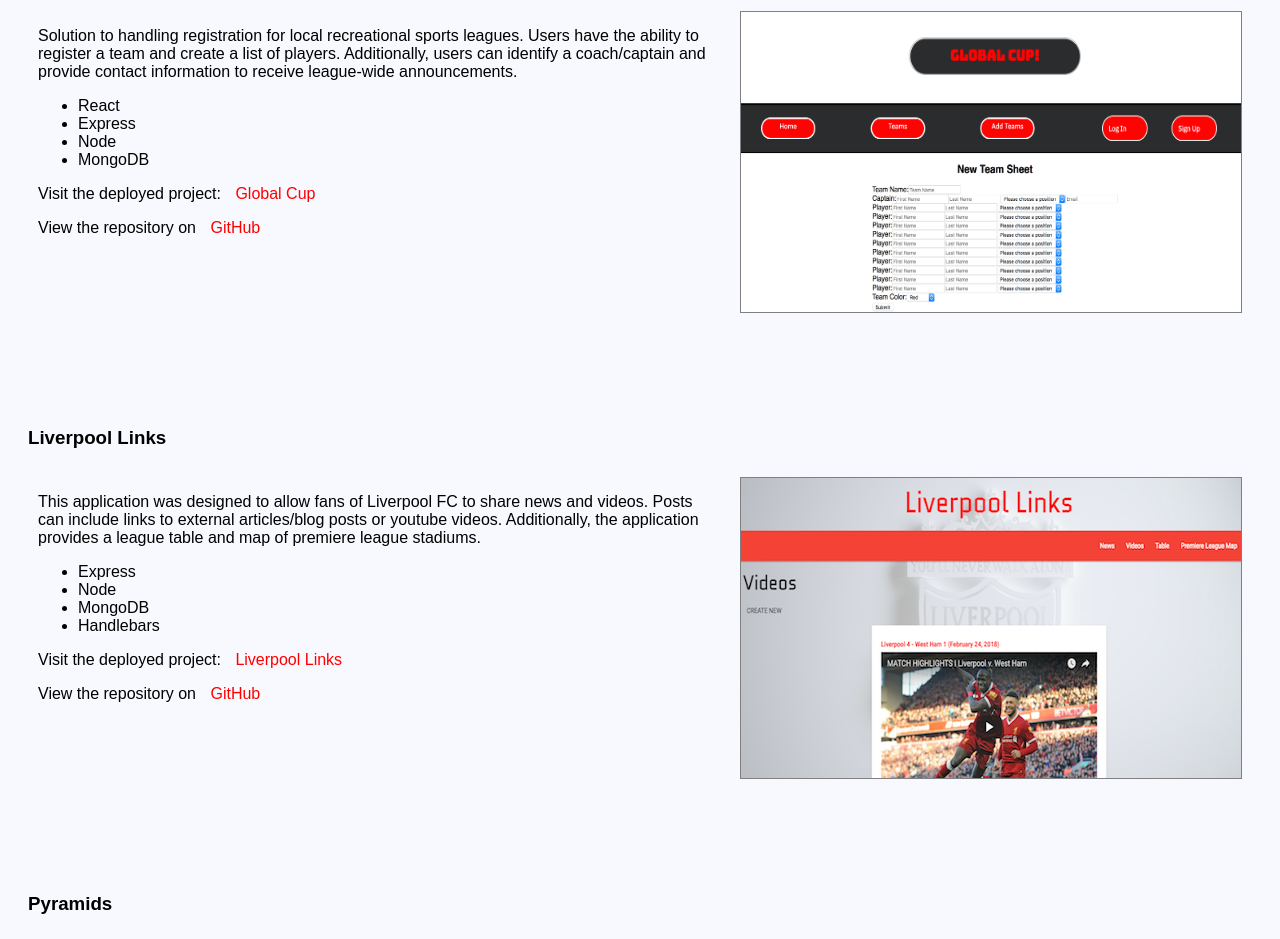
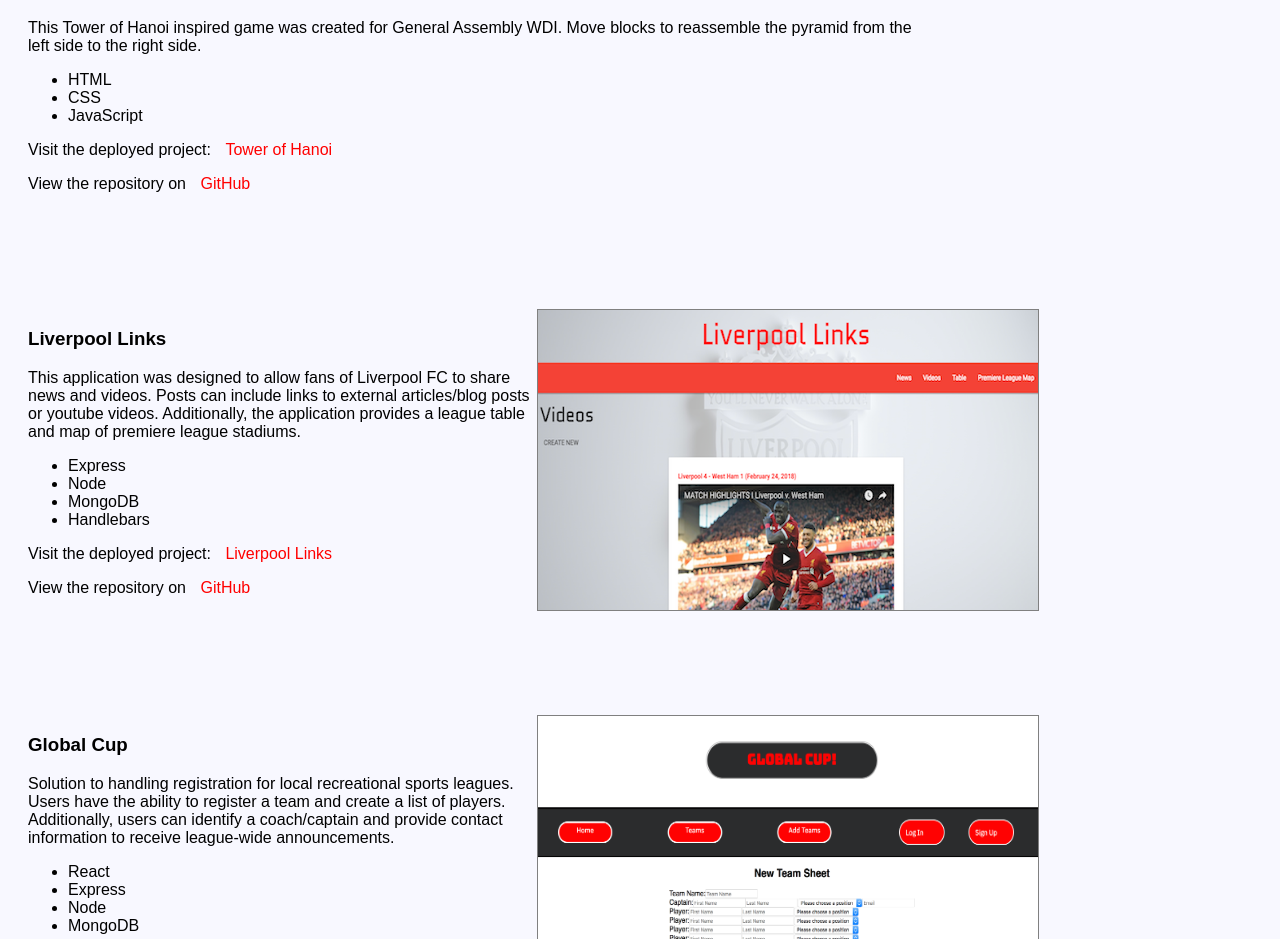
Before and after one commit to Jheller11/portfolio-working-version, a React (Create React App) app: page /projects in a window 1280 px wide. Shown: the part 153-1092 px from the top of the page. Built offline with nearby package versions, Linux system fonts and the light colour scheme.

Commit message:
Revert "deploy 3/31"
This reverts commit 177d8c96c0d8767599a501d0fb9ab0bf76d1c9c5.

```diff
--- a/src/components/App/App.css
+++ b/src/components/App/App.css
@@ -14,6 +14,7 @@
 }
 main {
   margin: 20px;
+  width: 80%;
 }
 
 .flex {
@@ -22,14 +23,10 @@
   margin-bottom: 100px;
 }
 
-.flex > * {
-  padding: 10px;
-}
-
 img {
+  height: 300px;
+  width: 500px;
   border: 1px solid gray;
-  width: 500px;
-  height: 300px;
 }
 
 header {
--- a/src/components/Projects/Projects.js
+++ b/src/components/Projects/Projects.js
@@ -2,13 +2,13 @@
 
 const projectArray = [
   {
-    name: 'Global Cup',
-    url: 'https://global-cup.herokuapp.com/',
+    name: 'Tower of Hanoi',
+    url: 'https://jheller11.github.io/pyramids/',
     description:
-      'Solution to handling registration for local recreational sports leagues.  Users have the ability to register a team and create a list of players.  Additionally, users can identify a coach/captain and provide contact information to receive league-wide announcements.',
-    techs: ['React', 'Express', 'Node', 'MongoDB'],
-    img: '/project3.png',
-    repo: ''
+      'This Tower of Hanoi inspired game was created for General Assembly WDI.  Move blocks to reassemble the pyramid from the left side to the right side.',
+    techs: ['HTML', 'CSS', 'JavaScript'],
+    img: '',
+    repo: 'https://github.com/Jheller11/pyramids'
   },
   {
     name: 'Liverpool Links',
@@ -20,13 +20,13 @@
     repo: 'https://github.com/Jheller11/LFC-page'
   },
   {
-    name: 'Pyramids',
-    url: 'https://jheller11.github.io/pyramids/',
+    name: 'Global Cup',
+    url: 'https://global-cup.herokuapp.com/',
     description:
-      'This Tower of Hanoi inspired game was created for General Assembly WDI.  Move blocks to reassemble the pyramid from the left side to the right side.',
-    techs: ['HTML', 'CSS', 'JavaScript'],
-    img: '/project1.png',
-    repo: 'https://github.com/Jheller11/pyramids'
+      'Solution to handling registration for local recreational sports leagues.  Users have the ability to register a team and create a list of players.  Additionally, users can identify a coach/captain and provide contact information to receive league-wide announcements.',
+    techs: ['React', 'Express', 'Node', 'MongoDB'],
+    img: '/project3.png',
+    repo: ''
   }
 ]
 
@@ -37,10 +37,10 @@
         return <li>{tech}</li>
       })
       return (
+        <div className="flex">
           <div>
             <h3>{project.name}</h3>
-          <div className="flex">
-            <div>
+
             <p>{project.description}</p>
             <ul>{techs}</ul>
             <p>
@@ -56,7 +56,6 @@
             <img src={project.img} alt={project.name} />
           </div>
         </div>
-        </div>
       )
     })
     return <div>{projects}</div>
```
Also changed, not shown: public/project1.png (deleted). Lines whose indentation alone changed are shown as unchanged.
